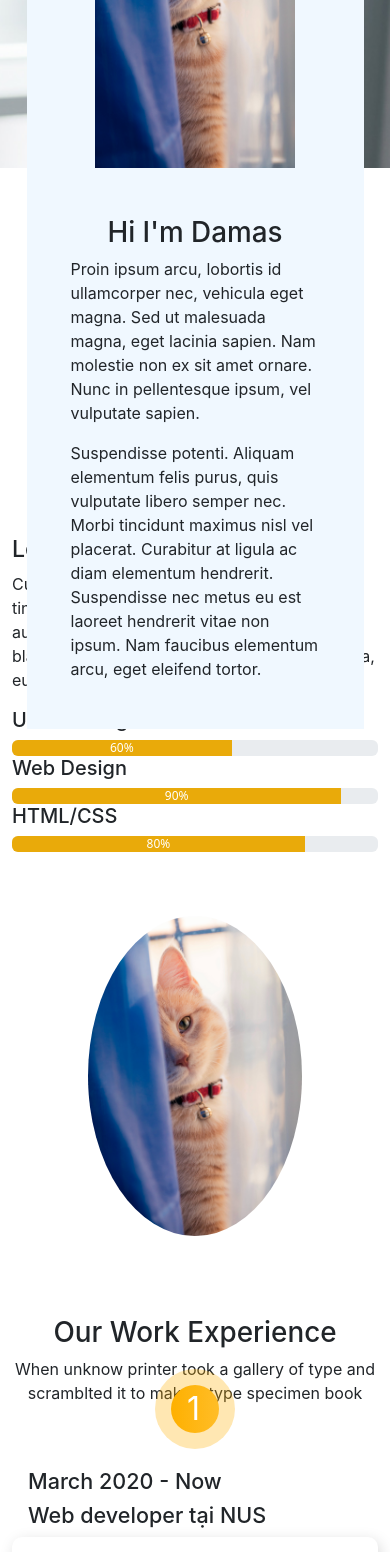
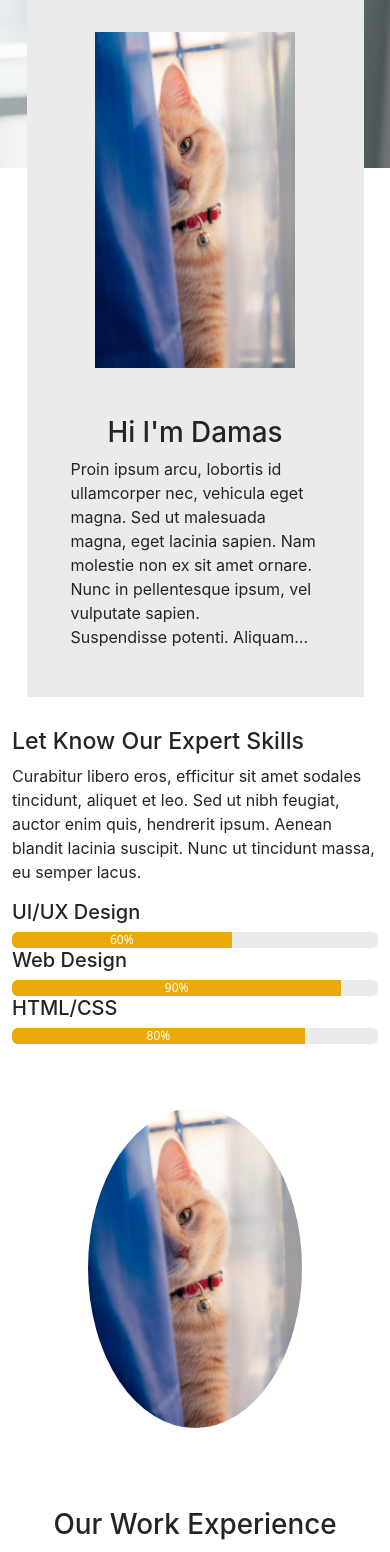
Before and after one commit to daidtech/FE_myspace, a Next.js app: page /about in a window 390 px wide. Shown: the part 432-1984 px from the top of the page. Built offline with nearby package versions, Linux system fonts and the light colour scheme.

Commit message:
fix responsive about page

```diff
--- a/components/About/About.module.scss
+++ b/components/About/About.module.scss
@@ -9,8 +9,8 @@ $aboutWidth: 70%;
 }
 .about {
   position: absolute;
-  top: calc($aboutHeight/2);
-  background-color: aliceblue;
+  top: calc($aboutHeight);
+  background-color: #ebebec;
   width: $aboutWidth;
   max-height: $aboutHeight;
   left: calc((100% - $aboutWidth - 2rem*2)/2);
@@ -39,7 +39,7 @@ $aboutWidth: 70%;
 
 .contentBelowHero {
   background-color: #fff;
-  padding: 10rem 0 5rem;
+  padding: calc($aboutHeight - 5rem) 0 5rem;
 }
 
 @media (max-width: 991px) {
@@ -50,10 +50,19 @@ $aboutWidth: 70%;
       text-align: center;
     }
   }
+
+  .aboutDescription {
+    display: -webkit-box;
+    -webkit-line-clamp: 8;
+    -webkit-box-orient: vertical;
+    overflow: hidden;
+    text-overflow: ellipsis;
+  }
+
   .aboutImageBox {
     margin-bottom: 5rem;
   }
   .contentBelowHero {
-    padding: 23rem 0 5rem;
+    padding: 35rem 0 5rem;
   }
 }
--- a/components/About/About.tsx
+++ b/components/About/About.tsx
@@ -18,8 +18,8 @@ export default function About() {
             <Col lg={7}>
               <div className="content_box">
                 <h1>Hi I'm Damas</h1>
-                <p>Proin ipsum arcu, lobortis id ullamcorper nec, vehicula eget magna. Sed ut malesuada magna, eget lacinia sapien. Nam molestie non ex sit amet ornare. Nunc in pellentesque ipsum, vel vulputate sapien.</p>
-                <p>Suspendisse potenti. Aliquam elementum felis purus, quis vulputate libero semper nec. Morbi tincidunt maximus nisl vel placerat. Curabitur at ligula ac diam elementum hendrerit. Suspendisse nec metus eu est laoreet hendrerit vitae non ipsum. Nam faucibus elementum arcu, eget eleifend tortor.</p>
+                <p className={styles.aboutDescription}>Proin ipsum arcu, lobortis id ullamcorper nec, vehicula eget magna. Sed ut malesuada magna, eget lacinia sapien. Nam molestie non ex sit amet ornare. Nunc in pellentesque ipsum, vel vulputate sapien.<br/>
+                Suspendisse potenti. Aliquam elementum felis purus, quis vulputate libero semper nec. Morbi tincidunt maximus nisl vel placerat. Curabitur at ligula ac diam elementum hendrerit. Suspendisse nec metus eu est laoreet hendrerit vitae non ipsum. Nam faucibus elementum arcu, eget eleifend tortor.</p>
               </div>
             </Col>
           </Row>
--- a/components/About/Experience/Experience.module.scss
+++ b/components/About/Experience/Experience.module.scss
@@ -8,6 +8,7 @@
 .wrapCounter {
   position: relative;
   width: 3rem;
+  height: 5rem;
   top: calc((100% - 1.5rem)/2);
   left: 50%;
   p {
@@ -53,7 +54,6 @@
   width: 6rem;}
 
 .workFor {
-  margin-top: 3rem;
   margin-left: 1rem;
 }
 
@@ -73,3 +73,27 @@
     color: #fff;
   }
 }
+
+@media (max-width: 991px) {
+
+  // .wrapCounter {
+  //   position: relative;
+  //   width: 3rem;
+  //   top: calc((100%)/2);
+  //   left: 50%;
+  //   height: fit-content;
+  //   p {
+  //     height: 100%;
+  //     font-size: 2rem;
+  //     position: absolute;
+  //     z-index: 2;
+  //     left: -0.5rem;
+  //     top: -1.5rem;
+  //     color: white;
+  //   }
+  // }
+  .workFor {
+    margin: 2rem 0;
+  }
+
+}
--- a/components/About/Experience/Experience.tsx
+++ b/components/About/Experience/Experience.tsx
@@ -21,10 +21,10 @@ export default function Experience() {
               <p>1</p>
             </div>
           </Col>
-          <Col lg={4}>
+          <Col lg={4} className="align-self-center">
             <div className={styles.workFor}>
               <h4>March 2020 - Now</h4>
-              <h4>Web developer tại NUS</h4>
+              <h4>Ruby on rails developer at NUS</h4>
             </div>
           </Col>
           <Col lg={6}>
```
Also changed, not shown: pages/index.tsx (added, +9 -0 lines).
